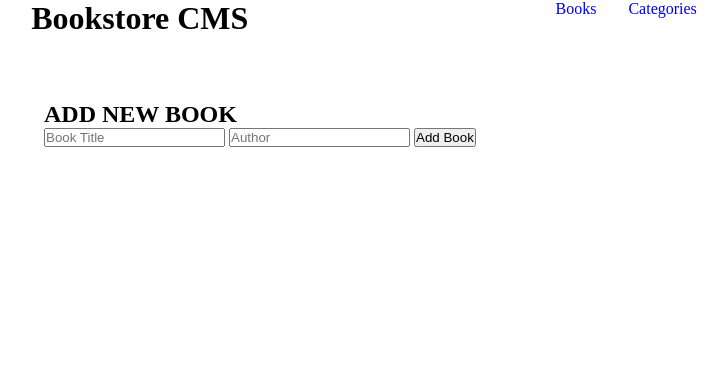
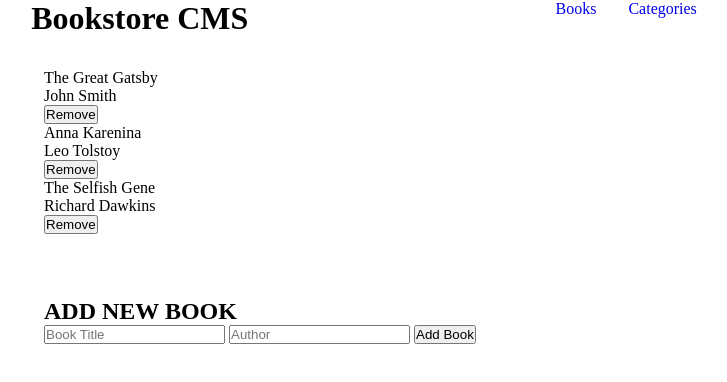
Before and after one commit to AbdusSattar-70/Bookstore-with-react, a React (Create React App) app: page / in a window 1280 px wide. Shown: the top 382 px of the page, without its empty margins (276-1003 px from the left). Built offline with nearby package versions, Linux system fonts and the light colour scheme.

Commit message:
Refactor all components to use redux

```diff
--- a/src/components/AddNewBook.jsx
+++ b/src/components/AddNewBook.jsx
@@ -1,10 +1,15 @@
 import React, { useState } from 'react';
-import PropTypes from 'prop-types';
+import { useDispatch } from 'react-redux';
+import { v4 as uuid } from 'uuid';
 
-const AddNewBook = (props) => {
-  const [newBook, setNewBook] = useState({ title: '', author: '' });
+import { addBook } from '../redux/features/books/bookSlice';
+
+const AddNewBook = () => {
+  const [newBook, setNewBook] = useState({
+    id: '', title: '', author: '', category: '',
+  });
   const [message, setMessage] = useState('');
-  const { onAddBook } = props;
+  const dispatch = useDispatch();
   const { title, author } = newBook;
 
   const handleChange = (event) => {
@@ -15,8 +20,8 @@ const AddNewBook = (props) => {
   const handleSubmit = (event) => {
     event.preventDefault();
 
-    if (title.trim()) {
-      onAddBook(newBook);
+    if (title.trim() && author.trim()) {
+      dispatch(addBook({ ...newBook, id: uuid() }));
       setNewBook({ title: '', author: '' });
       setMessage('');
     } else {
@@ -38,8 +43,4 @@ const AddNewBook = (props) => {
   );
 };
 
-AddNewBook.propTypes = {
-  onAddBook: PropTypes.func.isRequired,
-};
-
 export default AddNewBook;
--- a/src/components/Book.jsx
+++ b/src/components/Book.jsx
@@ -1,23 +1,37 @@
 import React from 'react';
-import PropTypes from 'prop-types';
+import { useSelector, useDispatch } from 'react-redux';
 
-const Book = (props) => {
-  const { book } = props;
-  const { title, author } = book.newBook;
+import { removeBook } from '../redux/features/books/bookSlice';
+
+const Book = () => {
+  const bookData = useSelector((state) => state.allBook.books);
+  const dispatch = useDispatch();
 
   return (
-    <h3 style={{ margin: '2rem 20rem' }}>
-      {title}
-      {' '}
-      {author}
-      {' '}
-      <button type="button">Remove</button>
-    </h3>
+    <div style={{ margin: '2rem 20rem' }}>
+      { bookData && bookData.map((book) => {
+        const { title, author, id } = book;
+        return (
+          <ul key={id}>
+            <li>
+              {title}
+            </li>
+            <li>
+              {author}
+            </li>
+            <li>
+              <button
+                onClick={() => dispatch(removeBook(id))}
+                type="button"
+              >
+                Remove
+              </button>
+            </li>
+          </ul>
+        );
+      })}
+    </div>
   );
 };
 
-Book.propTypes = {
-  book: PropTypes.objectOf(PropTypes.objectOf).isRequired,
-};
-
 export default Book;
--- a/src/components/BookList.jsx
+++ b/src/components/BookList.jsx
@@ -1,19 +1,11 @@
 import React from 'react';
-import PropTypes from 'prop-types';
 
 import Book from './Book';
 
-const BookList = (props) => {
-  const { bookData } = props;
-  return (
-    <section>
-      {bookData.map((book) => <Book key={book.key} book={book} />)}
-    </section>
-  );
-};
-
-BookList.propTypes = {
-  bookData: PropTypes.arrayOf(PropTypes.objectOf).isRequired,
-};
+const BookList = () => (
+  <section>
+    <Book />
+  </section>
+);
 
 export default BookList;
--- a/src/components/pages/Books.jsx
+++ b/src/components/pages/Books.jsx
@@ -1,22 +1,14 @@
 /* This is Homepage */
 
-import React, { useState } from 'react';
-import { v4 as id } from 'uuid';
+import React from 'react';
 
 import BookList from '../BookList';
 import AddNewBook from '../AddNewBook';
 
-const Books = () => {
-  const [bookData, setBookData] = useState([]);
-  const handleAddBook = (newBook) => {
-    setBookData((PreviouBookData) => [...PreviouBookData, { key: id(), newBook }]);
-  };
-
-  return (
-    <main>
-      <BookList bookData={bookData} />
-      <AddNewBook onAddBook={handleAddBook} />
-    </main>
-  );
-};
+const Books = () => (
+  <main>
+    <BookList />
+    <AddNewBook />
+  </main>
+);
 export default Books;
--- a/src/redux/features/books/bookSlice.js
+++ b/src/redux/features/books/bookSlice.js
@@ -1,7 +1,27 @@
 const { createSlice } = require('@reduxjs/toolkit');
 
 const initialBooks = {
-  books: [],
+  books:
+[
+  {
+    id: 'item1',
+    title: 'The Great Gatsby',
+    author: 'John Smith',
+    category: 'Fiction',
+  },
+  {
+    id: 'item2',
+    title: 'Anna Karenina',
+    author: 'Leo Tolstoy',
+    category: 'Fiction',
+  },
+  {
+    id: 'item3',
+    title: 'The Selfish Gene',
+    author: 'Richard Dawkins',
+    category: 'Nonfiction',
+  },
+],
 };
 
 export const bookSlice = createSlice({
```
